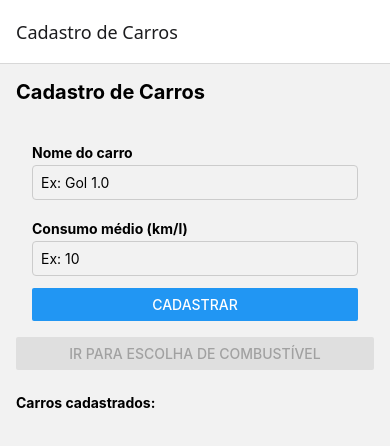
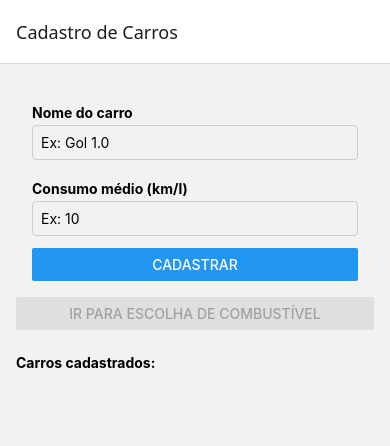
Before and after one commit to gabrielandrade131/escolha_combustivel, a React Native app: screen /CarRegister in a window 390 px wide. Shown: the top 446 px of the page. Built offline with nearby package versions, Linux system fonts and the light colour scheme.

Commit message:
feat: remove title from CarRegisterScreen as it is now in the navigation header

```diff
--- a/src/screens/CarRegisterScreen.tsx
+++ b/src/screens/CarRegisterScreen.tsx
@@ -17,9 +17,7 @@ const CarRegisterScreen: React.FC<Props> = ({ navigation }) => {
 
   return (
     <View style={{ flex: 1, padding: 16 }}>
-      <Text style={{ fontSize: 20, fontWeight: 'bold', marginBottom: 16 }}>
-        Cadastro de Carros
-      </Text>
+      {/* Título removido, pois já está no header da navegação */}
       <CarForm onSubmit={handleAddCar} />
       <Button
         title="Ir para escolha de combustível"
```
